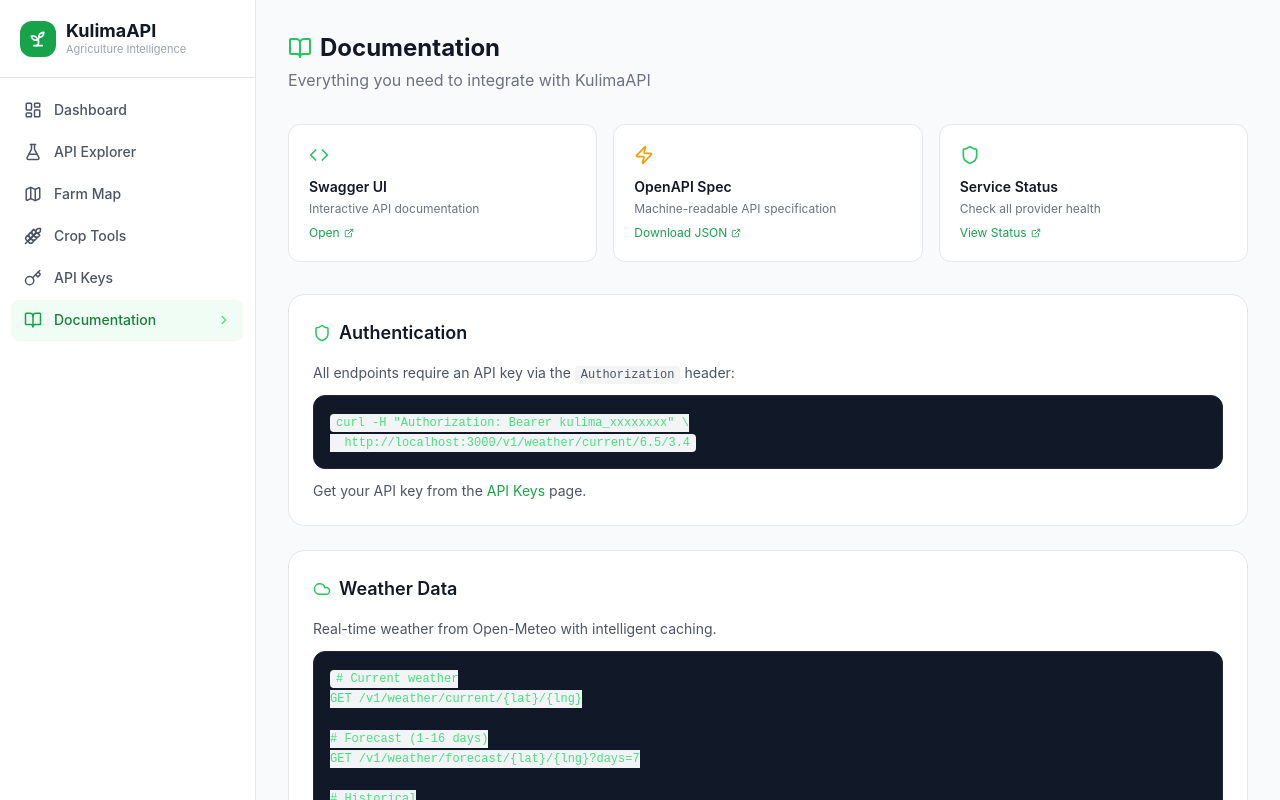
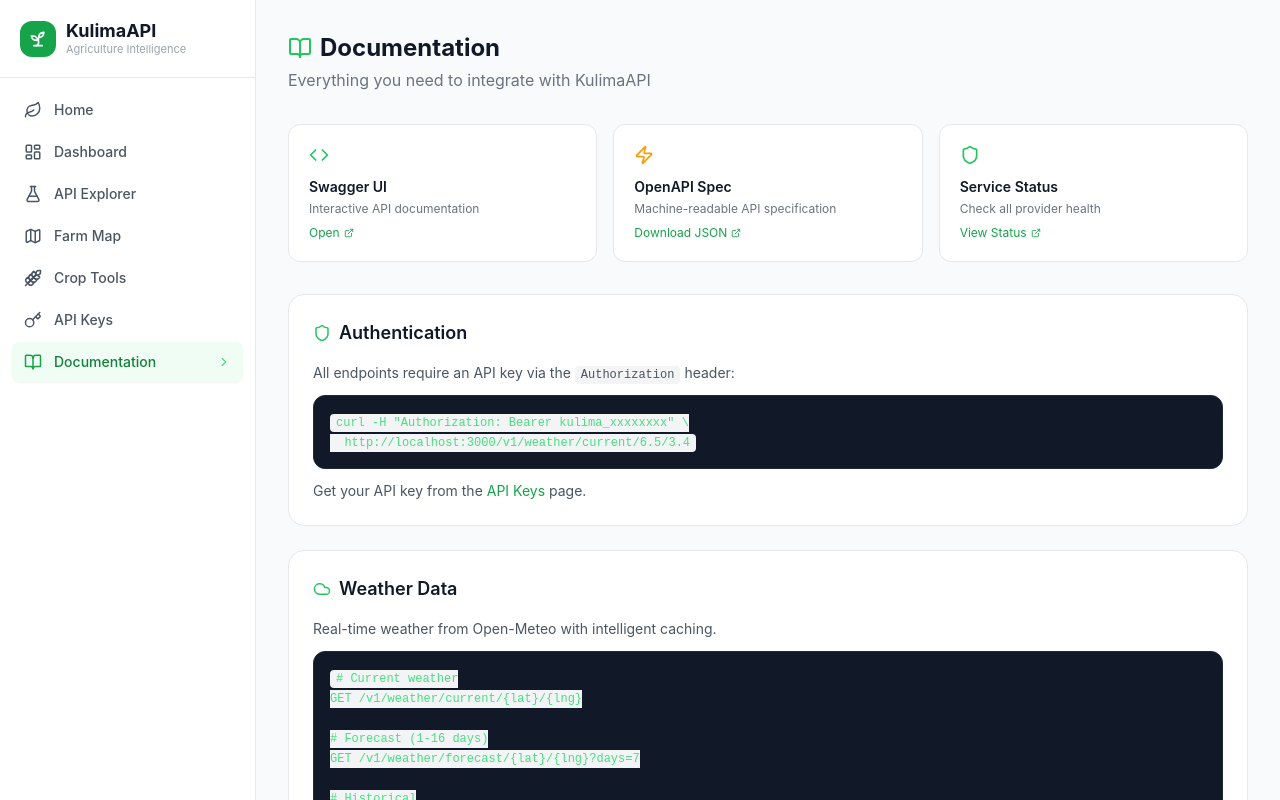
Before and after one commit to Basit-of-Africa/KulimaAPI, a Next.js app in the folder web/: page /docs in a window 1280 px wide. Shown: the top 800 px of the page. Built offline with nearby package versions, Linux system fonts and the light colour scheme.

Commit message:
feat: add 'Home' link to sidebar navigation

```diff
--- a/web/src/components/Sidebar.tsx
+++ b/web/src/components/Sidebar.tsx
@@ -9,6 +9,7 @@ import {
 } from 'lucide-react';
 
 const NAV = [
+  { href: '/landing', label: 'Home', icon: Leaf },
   { href: '/', label: 'Dashboard', icon: LayoutDashboard },
   { href: '/explorer', label: 'API Explorer', icon: FlaskConical },
   { href: '/farms', label: 'Farm Map', icon: Map },
```
